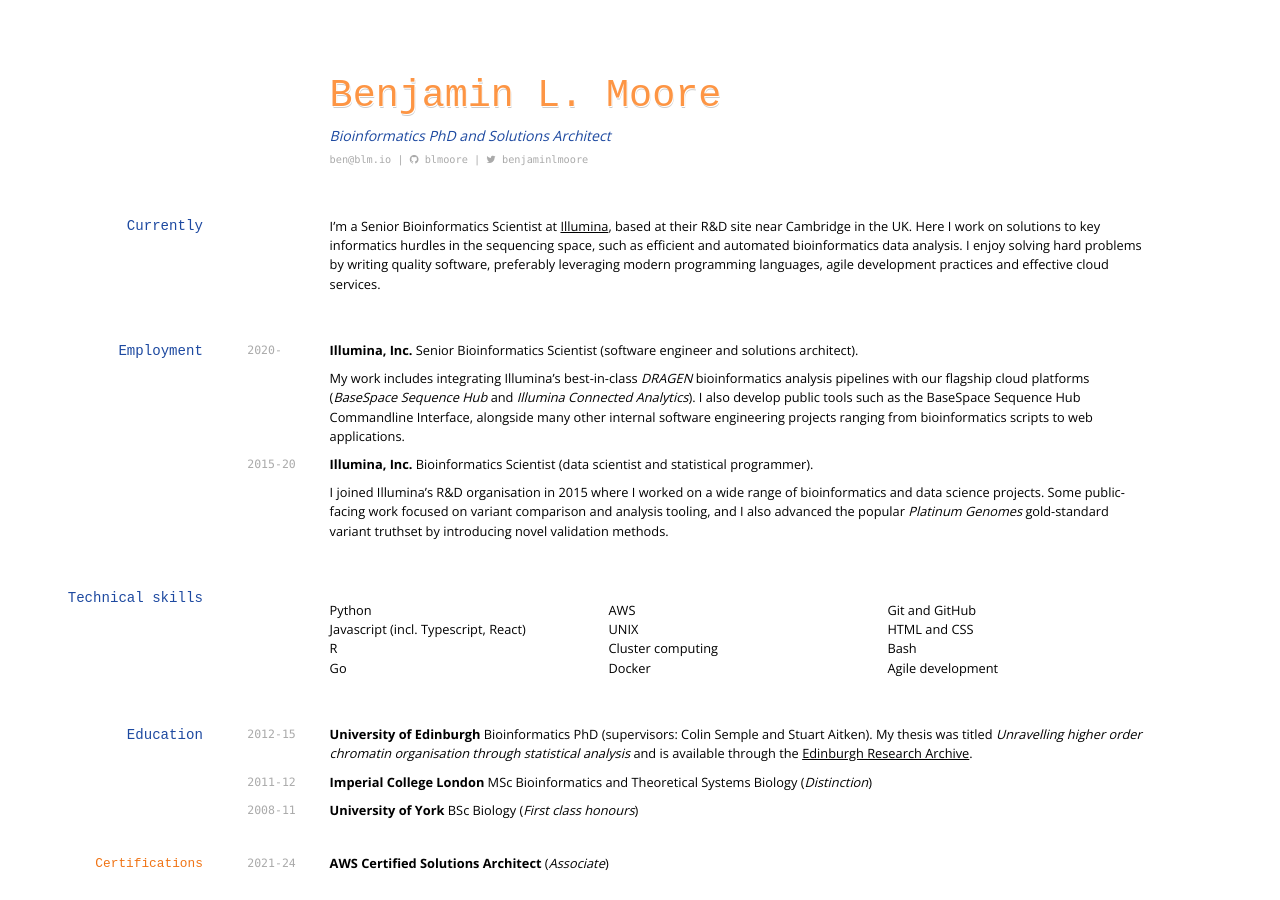
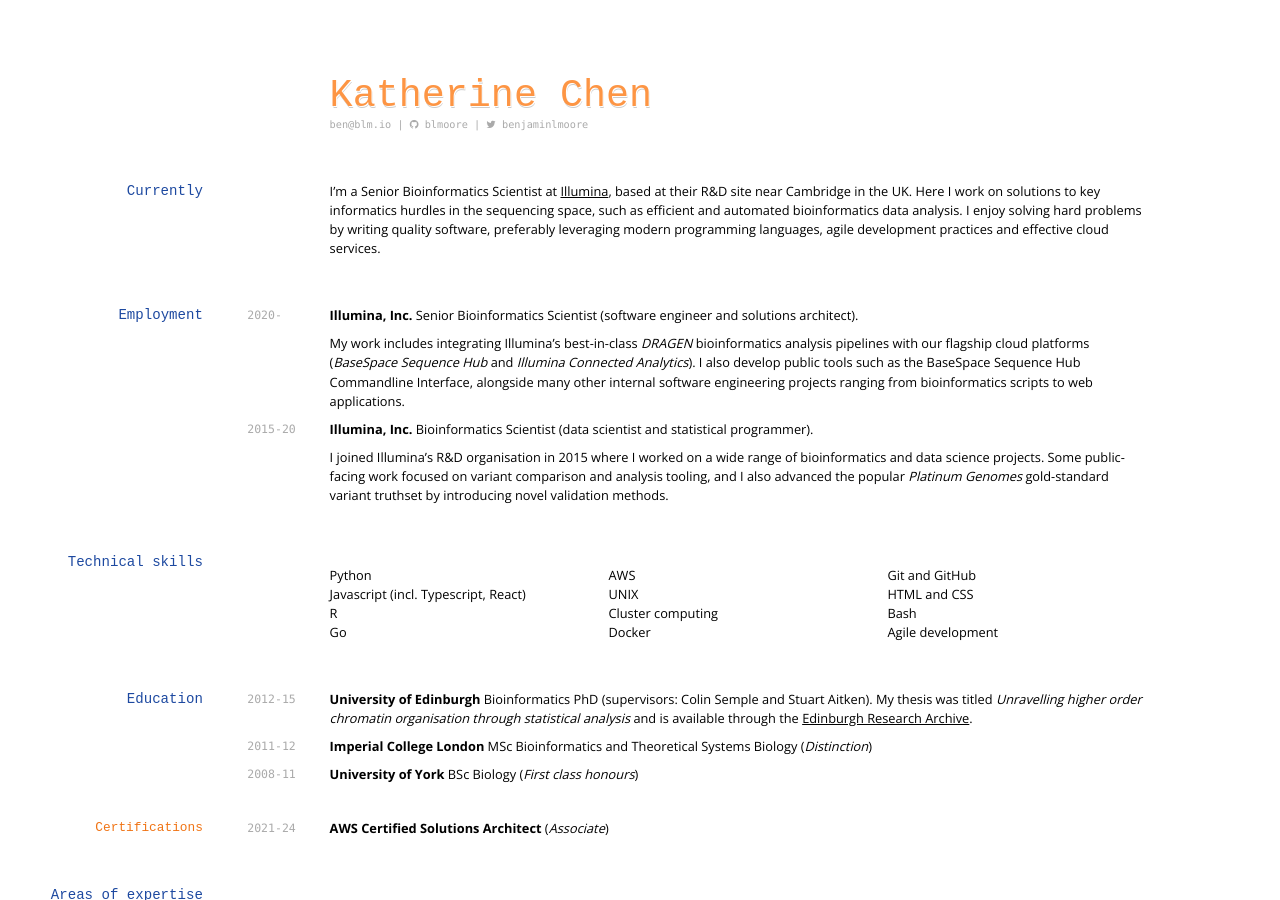
Before and after one commit to blmoore/md-cv, a Jekyll site: the page built from index.md, in a window 1280 px wide and 900 px high. Built offline with Jekyll 4.4.1, drawn with Linux system fonts in a browser that asks for light colours; nearby versions of some CDN libraries; some web fonts are replaced.

Commit message:
Update index.md

```diff
--- a/index.md
+++ b/index.md
@@ -1,9 +1,8 @@
 ---
 layout: cv
-title: Ben Moore's CV
+title: Katherine Chen's CV
 ---
-# Benjamin L. Moore
-Bioinformatics PhD and Solutions Architect
+# Katherine Chen
 
 <div id="webaddress">
 <a href="mailto:ben@blm.io">ben@blm.io</a>
```
